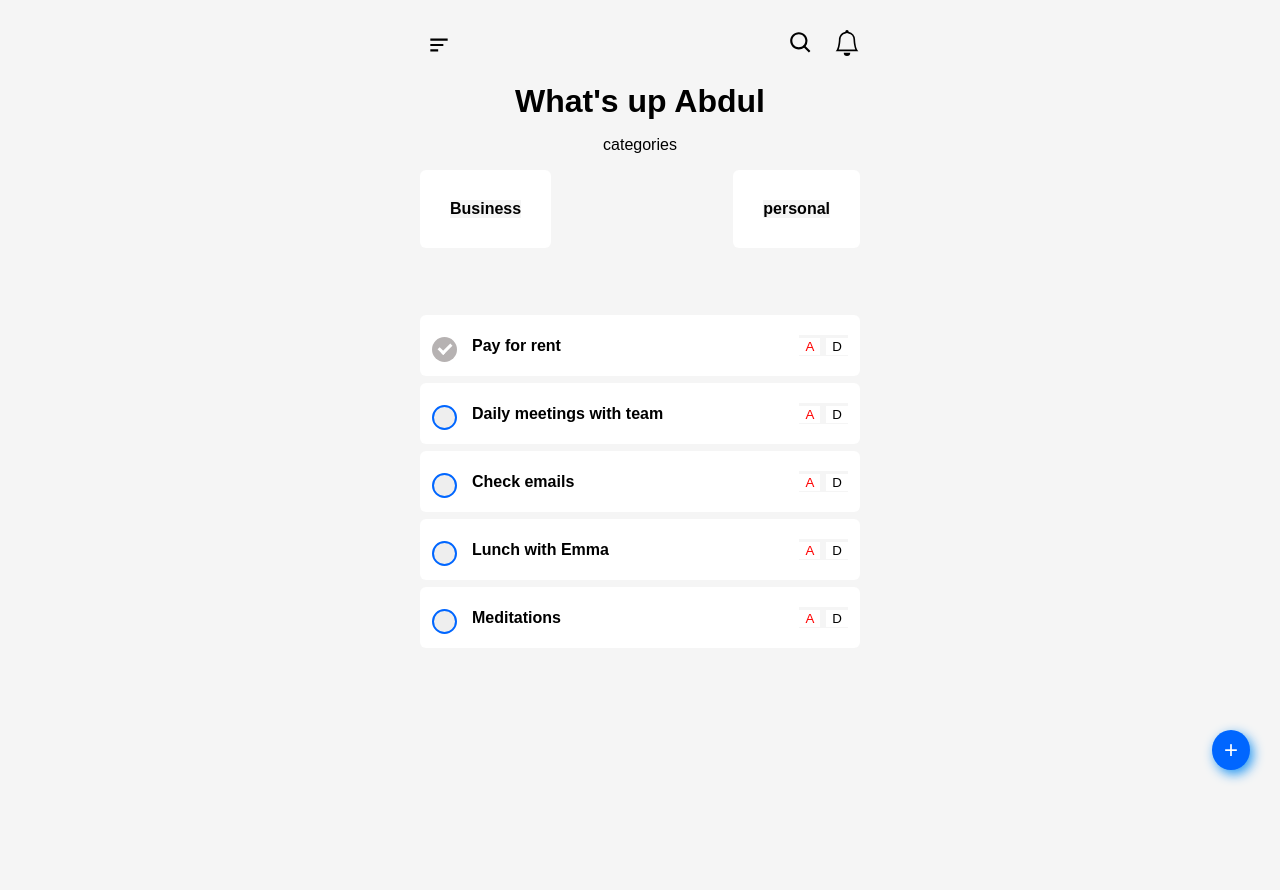
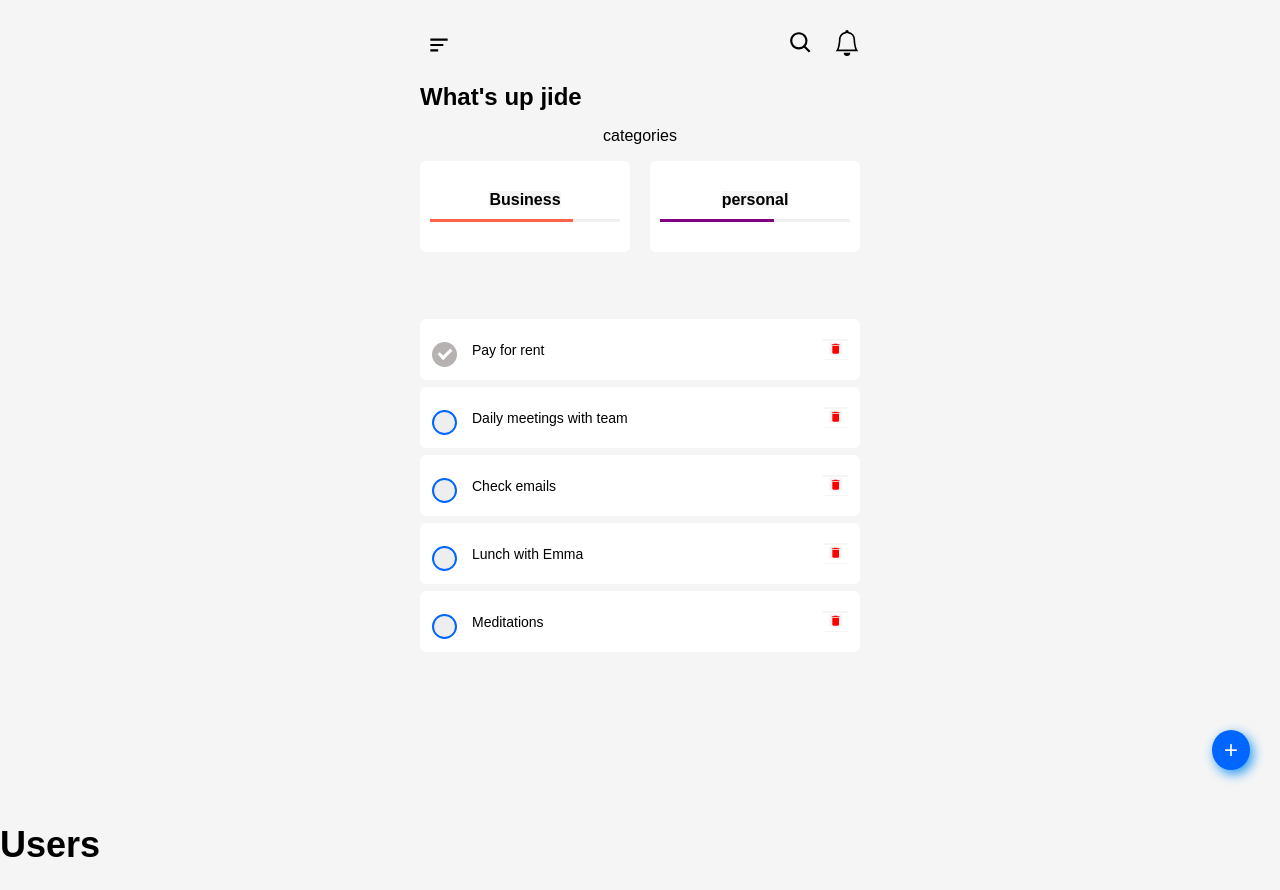
Before and after one commit to papilo-cloud/React-todo-app, a React (Create React App) app: page / in a window 1280 px wide. Before the commit the page ends 800 px from the top, so only its background shows below. Built offline with nearby package versions, Linux system fonts and the light colour scheme.

Commit message:
third commit

```diff
--- a/src/Apps.jsx
+++ b/src/components/Apps.jsx
@@ -1,11 +1,12 @@
 import {useState, useEffect} from 'react'
-import AddForms from './components/AddForms'
-import Button from './components/Button'
-import Header from './components/Header'
-import Tasks from './components/Tasks'
-import './index.css'
+import AddForms from './AddForms'
+import Button from './Button'
+import Header from './Header'
+import Login from './Login'
+import Tasks from './Tasks'
+import '../index.css'
 
-const Apps = () => {
+const Apps = ({getUser}) => {
 
     const [btn, setBtn] = useState(true)
     const [tasks, setTasks] = useState(
@@ -37,6 +38,7 @@ const Apps = () => {
             }
         ]
     )
+    const [users, setUsers] = useState('jide')
 
     const addTasks = (txt) =>{
         const rand = Math.random() * 100000
@@ -57,7 +59,18 @@ const Apps = () => {
             return task
         });
         setTasks(toggle)
-        console.log(toggle)
+    }
+    const handleEditTask = (id, tsk) =>{
+        const newTask = tasks.map(task => {
+            if (id === task.id) {
+                return {...task, name:tsk}
+            }
+            return task
+        })
+        setTasks(newTask)
+    }
+    const handleLogin = (user) =>{
+        setUsers(user)
     }
     // useEffect(() => {
 
@@ -71,6 +84,10 @@ const Apps = () => {
     //     localStorage.setItem('task', JSON.stringify(tasks))
     // }, [tasks])
 
+    // const getUser = () =>{
+    //     console.log('Helo world')
+    // }
+
 
     const p = '+'
     const y = 'new task'
@@ -80,17 +97,21 @@ const Apps = () => {
 
     return (
         <div className='app-container'>
-            <Button onClick={onAdds}
+          { users?<> <Button onClick={onAdds}
              curText={btn ? p : y}
              selectStyle={btn}/>
 
             { btn ?<>
-                <Header />
+                <Header users={users} getUser={getUser}/>
                 {tasks.length > 0 ? <Tasks
+
                 toggleComplete={toggleComplete}
+                handleEdit ={handleEditTask}
                 tasks={tasks} onDelete={onDelete}/>: 'Nothing to Show'}</>:
                 <AddForms
                 addTask ={addTasks} onAdd={() => setBtn(!btn)}/> }
+                </>:
+                <Login handleLogin={handleLogin } />}
         </div>
     )
 }
--- a/src/components/Header.jsx
+++ b/src/components/Header.jsx
@@ -2,24 +2,30 @@ import {BiMenuAltLeft, BiSearch} from 'react-icons/bi'
 import {BsBell} from 'react-icons/bs'
 
 
-const Header = () => {
+const Header = ({users,getUser}) => {
+    const handleClick = () =>{
+        getUser()
+    }
     return (
         <header className="header">
             <div className="top-menu">
-                <button><BiMenuAltLeft style={{fontSize:26}} /></button>
+                <button
+                onClick={handleClick}><BiMenuAltLeft style={{fontSize:26}} /></button>
                 <ul>
                     <li><BiSearch /></li>
                     <li><BsBell /></li>
                 </ul>
             </div>
-            <h1>What's up Abdul </h1>
+            <h2>What's up {users} </h2>
             <p>categories</p>
             <div className="categories">
                 <div className="business">
                     <h4>Business</h4>
+                    <p className='bus'><span></span></p>
                 </div>
                 <div className="personal">
                     <h4>personal</h4>
+                    <p className='per'><span></span></p>
                 </div>
             </div>
         </header>
--- /dev/null
+++ b/src/components/Home.jsx
@@ -0,0 +1,19 @@
+import React, { useState } from 'react'
+import Apps from './Apps'
+import User from './User'
+
+
+const Home = () => {
+    const [first, setfirst] = useState(true)
+    const getUser = () =>{
+        console.log('Helo world')
+    }
+  return (
+    <div className='home'>
+        <Apps getUser={getUser}/>
+        <User />
+    </div>
+  )
+}
+
+export default Home
--- /dev/null
+++ b/src/components/Login.jsx
@@ -0,0 +1,32 @@
+import React, { useState } from 'react'
+
+const Login = ({handleLogin}) => {
+    const [fName, setFName] = useState('')
+    const [lName, setLName] = useState('')
+    const handleSubmit = (e) =>{
+        e.preventDefault()
+        handleLogin(fName, lName)
+    }
+  return (
+    <div className='login-form' >
+        <form onSubmit={handleSubmit }>
+            <label>
+            <input type="text"
+                value={fName}
+                onChange={e => setFName(e.target.value)}/>
+            <br />
+            <input type="text"
+                value={lName}
+                onChange={e => setLName(e.target.value)}/>
+            </label><br />
+            <button type='submit'
+            style={{borderColor: fName && lName? '':'red' }}
+            disabled={fName.length == 0 || lName.length == 0 } >
+                login
+            </button>
+        </form>
+    </div>
+  )
+}
+
+export default Login
--- a/src/components/Task.jsx
+++ b/src/components/Task.jsx
@@ -1,24 +1,57 @@
+import { MdDelete} from 'react-icons/md'
 import { useState } from "react"
 
-const Task = ({id, name, onDelete,toggleComplete,completed}) => {
-   console.log(completed)
+const Task = ({id, name,handleEdit,onDelete,toggleComplete,completed}) => {
 
-    return (
-        <div className='task'>
+    const [newTask, setNewTask] = useState(name)
+    const [editing, setEditing] = useState(false)
+
+    const handleSubmit = (e) =>{
+        e.preventDefault();
+        handleEdit(id,newTask)
+        setEditing(false)
+    }
+
+   const renderEditing = <form className="edit" onSubmit={handleSubmit}>
+        <div>
+        <label>
+            <input type="text"
+            value={newTask}
+            onChange={e => setNewTask(e.target.value)}/>
+        </label>
+        </div>
+        <div className="edit-btn">
+            <button className="calcel-btn"
+            type='button'
+            onClick={()=> setEditing(false) }>C</button>
+            <button className="save" type="submit">S</button>
+        </div>
+
+   </form>
+
+   const renderView = <div className='task' onDoubleClick={() => setEditing(true)}>
    <label className='label stl'>
-                <h4 className="styl">{name}</h4>
+       <p className="styl">{name}</p>
        <input type="checkbox"
             checked={completed}
             style={{background:'red'}}
-                onClick={() => toggleComplete(id)}/>
+            readOnly
+            onClick={() => toggleComplete(id)}
+        />
        <span className='checkmark'></span>
    </label>
    <div className="task-btn">
        <button className="delete-btn"
-                onClick={()=> onDelete(id) }>A</button>
-                <button className="edit">D</button>
+       onClick={()=> onDelete(id) }>
+            <MdDelete />
+        </button>
    </div>
 </div>
+
+    return (
+        <>
+        {editing ? renderEditing: renderView}
+        </>
     )
 }
 
--- a/src/components/Tasks.jsx
+++ b/src/components/Tasks.jsx
@@ -1,11 +1,12 @@
 import Task from "./Task"
 
 
-function Tasks({tasks, onDelete, toggleComplete }) {
+function Tasks({tasks, onDelete, toggleComplete,handleEdit }) {
     return (
         <div className="tasks">
             {tasks.map(task => <Task key={task.id}
              {...task} onDelete={onDelete}
+             handleEdit={handleEdit}
              toggleComplete={toggleComplete}/>
               )}
         </div>
--- /dev/null
+++ b/src/components/User.jsx
@@ -0,0 +1,11 @@
+import React from 'react'
+
+const User = () => {
+  return (
+    <div>
+        <h1>Users</h1>
+    </div>
+  )
+}
+
+export default User
--- a/src/index.css
+++ b/src/index.css
@@ -13,10 +13,51 @@ body, *{
   margin: 0 auto;
   text-align: center;
 }
+.login-form{
+  position: relative;
+  display: flex;
+  justify-content: center;
+  align-items: center;
+  flex-direction: column;
+  margin: 0;
+  padding: 2rem;
+  min-height: 100vh;
+}
+.login-form form{
+  position: relative;
+  background-color: 173459;
+  width: 100%;
+  padding: 12px;
+}
+.login-form input{
+  border: none;
+  outline: none;
+  margin: 10px 0;
+  width: 100%;
+  padding: 12px;
+  border: 1px solid #2196f3;
+  border-radius: 8px;
+  color: #0066ff;
+}
+.login-form button{
+  outline: none;
+  border: 1px solid #2196f3;
+  padding: 6px 12px;
+  border-radius: 8px;
+  cursor: pointer;
+  color: #0066ff;
+}
 .tasks{
   position: relative;
   padding: 30px;
 }
+.edit input{
+  border: 1px dashed ;
+  outline: none;
+  background-color: #fff;
+  padding: 4px;
+}
+.edit,
 .task{
   background-color: #fff;
   padding: 20px 12px;
@@ -25,31 +66,30 @@ body, *{
   display: flex;
   justify-content: space-between;
   align-items: center;
+  overflow: hidden;
+}
+.edit{
+  padding:16px 12px;
 }
 .task-btn{
   position: relative;
   margin: 0;
   padding: 0;
 }
-.task .task-btn button{
+
+.task .task-btn .delete-btn{
+  border: none;
   outline: none;
-  background-color: #fff;
-  border: none;
-  /* padding: 0; */
-  margin: 0;
-  /*  */
-}
-.task .task-btn .delete-btn{
   color: red;
   cursor: pointer;
   background-color: #fff;
-  margin-right: 6px;
 }
-h4{
+.task p{
   display: flex;
+  align-items: center;
   padding: 0;
   margin: 0;
-  font-size: 16px;
+  font-size: 14px;
 }
 .styl{
   background-color: transparent;
@@ -94,14 +134,12 @@ h4{
  .stl input:checked ~ .checkmark:after{
   display: block;
  }
- /* .task */
 
   .stl .checkmark:after{
   top: 4px;
   left: 9px;
   width: 5px;
   height: 10px;
-  /*background-color: #fff;*/
   border: solid #fff;
   border-width: 0 3px 3px 0;
   transform: rotate(45deg);
@@ -117,6 +155,10 @@ h4{
   justify-content: space-between;
   align-items: center;
   margin-bottom: 20px;
+}
+.header h2{
+  text-align: left;
+  margin: 0;
 }
 .top-menu button{
   border: none;
@@ -134,22 +176,61 @@ h4{
   padding: 0;
   font-size: 26px;
 }
-.header h1{
-  margin: 0;
-  padding: 0;
-}
 .categories{
   position: relative;
   display: flex;
   justify-content: space-between;
+  gap: 20px;
 }
 .categories .business, .personal{
   position: relative;
-  padding: 30px;
+  padding: 30px 10px;
   border-radius: 6px;
   background-color: #fff;
   text-align: center;
   align-items: center;
+  width: 50%;
+}
+.categories h4{
+  display: inline;
+}
+.categories .bus, .categories .per{
+  position: relative;
+  width: 100%;
+  height: 3px;
+  background-color: #f0f0f0;
+  margin: 0;
+  margin-top: 10px;
+}
+.bus span, .per span{
+  position: absolute;
+  top: 0;
+  left: 0;
+  width: 75%;
+  height: 100%;
+  background-color: tomato;
+}
+.bus span{
+  animation: bus .8s ease-in-out ;
+}
+.per span{
+  background-color: purple;
+  width: 60%;
+  animation: per .8s ease-in-out ;
+}
+@keyframes bus {
+  0%   {width:0; }
+  25%  {width:18.75%; }
+  50%  {width: 37.5%;}
+  75%  {width: 56.25%; }
+  100% {width:75%; }
+}
+@keyframes per {
+  0%   {width:0%; }
+  25%  {width:15%; }
+  50%  {width:30%;}
+  75%  {width:45%; }
+  100% {width:60%; }
 }
 .app-container .btn{
   position: fixed;
@@ -185,7 +266,6 @@ h4{
   align-items: center;
   width: 100%;
   height: 100vh;
-  background-color: tomato;
 }
 .form-input .cancel{
   position: absolute;
@@ -241,18 +321,26 @@ h4{
   border: 1px solid #333;
  align-self: center;
 }
+.bus
 
 .add-form{
   position: relative;
   width: 100%;
-  background-color: tan;
   padding: 0 30px;
 }
 .add-form input{
   margin-bottom: 30px;
 }
 .menus{
+  position: relative;
   width: 100%;
-  height: 240px;
-  background-color: #0066ff;
+  padding: 0 4rem;
 }
+.menus > div{
+  position: relative;
+  bottom: 0;
+  margin-top: 3rem;
+  display: flex;
+  align-items: center;
+  justify-content: space-around;
+}
--- a/src/index.js
+++ b/src/index.js
@@ -10,8 +10,9 @@ import Reducer from './reactHooks/Reducer';
 import Search from './dojo_blog/Search';
 // import App from './pagination/App';
 import TimersDashBoard from './compo1/TimersDashBoard';
-import Apps from './Apps';
+import Apps from './components/Apps';
 import Homes from './localStorage/Homes';
+import Home from './components/Home';
 
 
 
@@ -26,7 +27,8 @@ const data = [
 
 ReactDOM.render(
   // <Ap tasks={data}/>,
-  <Apps />,
+  // <Apps />,
+  <Home />,
   // <Homes />,
   // <Home />,
   // <App />,
```
Also changed, not shown: src/components/AddForms.jsx (+9 -1 lines). Lines whose indentation alone changed are shown as unchanged.
